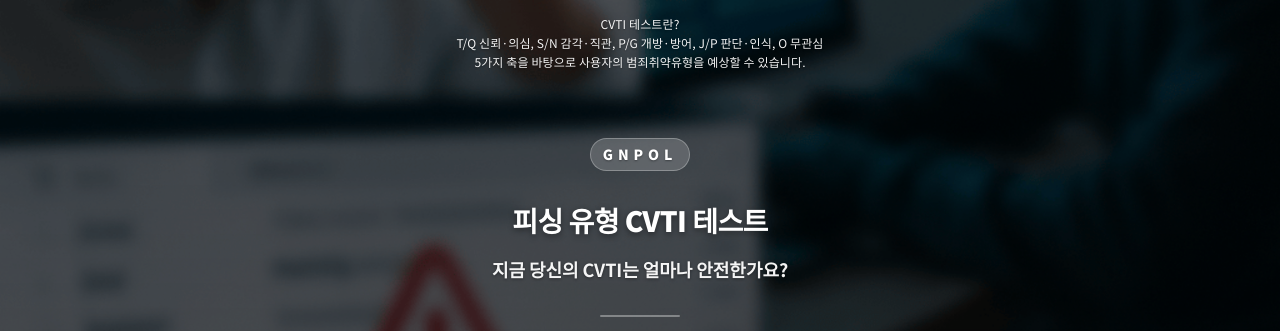
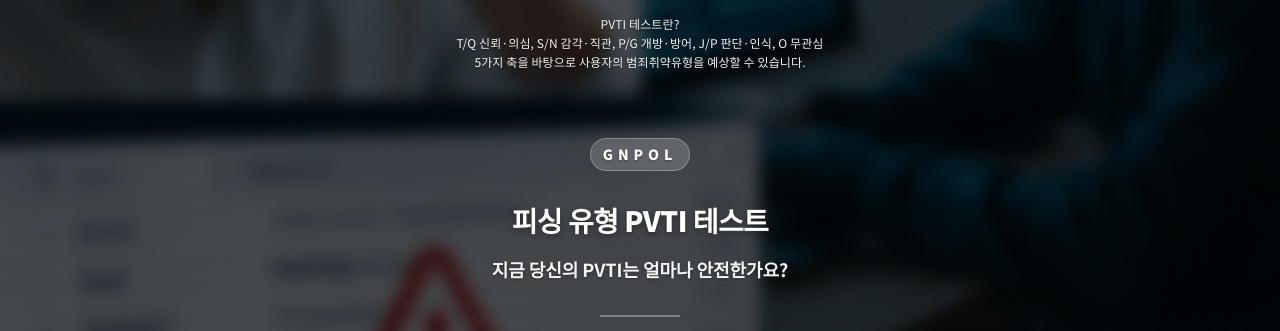
Before and after one commit to kids4045/POL_CVTI_1, a React (Create React App) app: page / in a window 1280 px wide. Shown: the top 331 px of the page. Built offline with nearby package versions, Linux system fonts and the light colour scheme; no server answers; a web font is replaced by a local one.

Commit message:
feat: PVTI rollout — rename CVTI→PVTI across UI; remove Result PNG icon; update titles

```diff
--- a/public/index.html
+++ b/public/index.html
@@ -4,17 +4,17 @@
     <meta property="og:title" content="피싱 유형 CVTI 테스트" />
     <meta
       property="og:description"
-      content="사기 1초 전! 당신은 어떤 유형에 취약할까요? CVTI 테스트로 확인해보세요."
+      content="사기 1초 전! 당신은 어떤 유형에 취약할까요? PVTI 테스트로 확인해보세요."
     />
     <meta property="og:image" content="%PUBLIC_URL%/assets/og-image.png" />
     <meta property="og:url" content="https://www.pol-cvti.co.kr" />
     <meta property="og:type" content="website" />
 
     <meta name="twitter:card" content="summary_large_image" />
-    <meta name="twitter:title" content="피싱 유형 CVTI 테스트" />
+    <meta name="twitter:title" content="피싱 유형 PVTI 테스트" />
     <meta
       name="twitter:description"
-      content="사기 1초 전! 당신은 어떤 유형에 취약할까요? CVTI 테스트로 확인해보세요."
+      content="사기 1초 전! 당신은 어떤 유형에 취약할까요? PVTI 테스트로 확인해보세요."
     />
     <meta name="twitter:image" content="%PUBLIC_URL%/assets/og-image.png" />
 
@@ -24,7 +24,7 @@
       content="width=device-width, initial-scale=1.0, maximum-scale=1.0, user-scalable=no"
     />
 
-    <title>CVTI 테스트</title>
+    <title>PVTI 테스트</title>
 
     <!-- 시작/질문 배경 이미지 프리로드 -->
     <link
--- a/src/components/ThumbnailCaptureCard.tsx
+++ b/src/components/ThumbnailCaptureCard.tsx
@@ -209,7 +209,7 @@ const ThumbnailCaptureCard: React.FC<Props> = ({
               maxWidth: "100%",
             }}
           >
-            #사기예방 #CVTI테스트 #{scamType.replace(/\s/g, "")} #경찰청
+            #사기예방 #PVTI테스트 #{scamType.replace(/\s/g, "")} #경찰청
           </div>
         </div>
       </div>
--- a/src/index.tsx
+++ b/src/index.tsx
@@ -14,4 +14,4 @@ root.render(
   </React.StrictMode>
 );
 
-document.title = "CVTI 테스트";
+document.title = "PVTI 테스트";
--- a/src/pages/GuidePage.tsx
+++ b/src/pages/GuidePage.tsx
@@ -68,7 +68,7 @@ export default function GuidePage() {
           transition={{ delay: 0.1, duration: 0.4 }}
           className="guide-title"
         >
-          피싱 유형 CVTI 테스트
+          피싱 유형 PVTI 테스트
         </motion.h1>
         <motion.h2
           initial={{ opacity: 0, y: -8 }}
@@ -76,7 +76,7 @@ export default function GuidePage() {
           transition={{ delay: 0.16, duration: 0.4 }}
           className="guide-subtitle"
         >
-          지금 당신의 CVTI는 얼마나 안전한가요?
+          지금 당신의 PVTI는 얼마나 안전한가요?
         </motion.h2>
       </header>
 
--- a/src/pages/Home.tsx
+++ b/src/pages/Home.tsx
@@ -223,7 +223,7 @@ export default function StartPage() {
       <div className="start-header">
         <div className="start-guide">
           {
-            "CVTI 테스트란? \nT/Q 신뢰·의심, S/N 감각·직관, P/G 개방·방어, J/P 판단·인식, O 무관심\n5가지 축을 바탕으로 사용자의 범죄취약유형을 예상할 수 있습니다."
+            "PVTI 테스트란? \nT/Q 신뢰·의심, S/N 감각·직관, P/G 개방·방어, J/P 판단·인식, O 무관심\n5가지 축을 바탕으로 사용자의 범죄취약유형을 예상할 수 있습니다."
           }
         </div>
       </div>
@@ -237,8 +237,8 @@ export default function StartPage() {
       >
         <header className="home-hero" aria-label="CVTI test title">
           <span className="title-eyebrow">GNPOL</span>
-          <h1 className="page-title">피싱 유형 CVTI 테스트</h1>
-          <p className="page-subtitle">지금 당신의 CVTI는 얼마나 안전한가요?</p>
+          <h1 className="page-title">피싱 유형 PVTI 테스트</h1>
+          <p className="page-subtitle">지금 당신의 PVTI는 얼마나 안전한가요?</p>
           <div className="title-divider" />
         </header>
 
--- a/src/pages/Result.tsx
+++ b/src/pages/Result.tsx
@@ -5,7 +5,6 @@ import { motion } from "framer-motion";
 
 import { scamTypeProfiles } from "../data/scamTypeProfiles";
 import { scamTypeIcons } from "../data/scamTypeIcons";
-import scamIcons from "../data/scamIcons";
 import { getScamTypeFromCVTI } from "../data/cvtiToScamType";
 import ResultCaptureCard from "../components/ResultCaptureCard";
 
@@ -142,10 +141,11 @@ const Result: React.FC = () => {
           style={{
             fontSize: "clamp(18px, 5vw, 24px)",
             marginBottom: "12px",
+            marginTop: 8,
             color: "#FF6B6B",
           }}
         >
-          당신의 범죄 취약 CVTI는 <strong>{cvti}</strong>!
+          당신의 범죄 취약 PVTI는 <strong>{cvti}</strong>!
         </h2>
 
         {/* 🔹 CVTI 축 의미 안내 */}
@@ -177,18 +177,6 @@ const Result: React.FC = () => {
             <strong>O</strong>: Unconcern (무관심형)
           </p>
         </div>
-
-        {/* 👤 유형별 아이콘 이미지 */}
-        <img
-          src={scamIcons[scamType]}
-          alt={`${scamType} 아이콘`}
-          style={{
-            width: "120px",
-            height: "auto",
-            margin: "0 auto 16px",
-            display: "block",
-          }}
-        />
 
         <h3
           style={{ fontSize: "clamp(16px, 4.5vw, 20px)", marginBottom: "24px" }}
--- a/src/pages/Share.tsx
+++ b/src/pages/Share.tsx
@@ -309,7 +309,7 @@ const Share: React.FC = () => {
                 whiteSpace: "nowrap",
               }}
             >
-              <span>CVTI</span>
+              <span>PVTI</span>
               <strong>{cvti}</strong>
               {oAxesCount != null && (
                 <span style={{ opacity: 0.7, marginLeft: 6 }}>
--- a/src/pages/Stats.tsx
+++ b/src/pages/Stats.tsx
@@ -452,7 +452,7 @@ const Stats: React.FC = () => {
             >
               <Bar
                 data={codeChartData}
-                options={chartOptions("CVTI(코드) 유형별 응답 수")}
+                options={chartOptions("PVTI(코드) 유형별 응답 수")}
               />
             </div>
 
```
Also changed, not shown: public/manifest.json.
